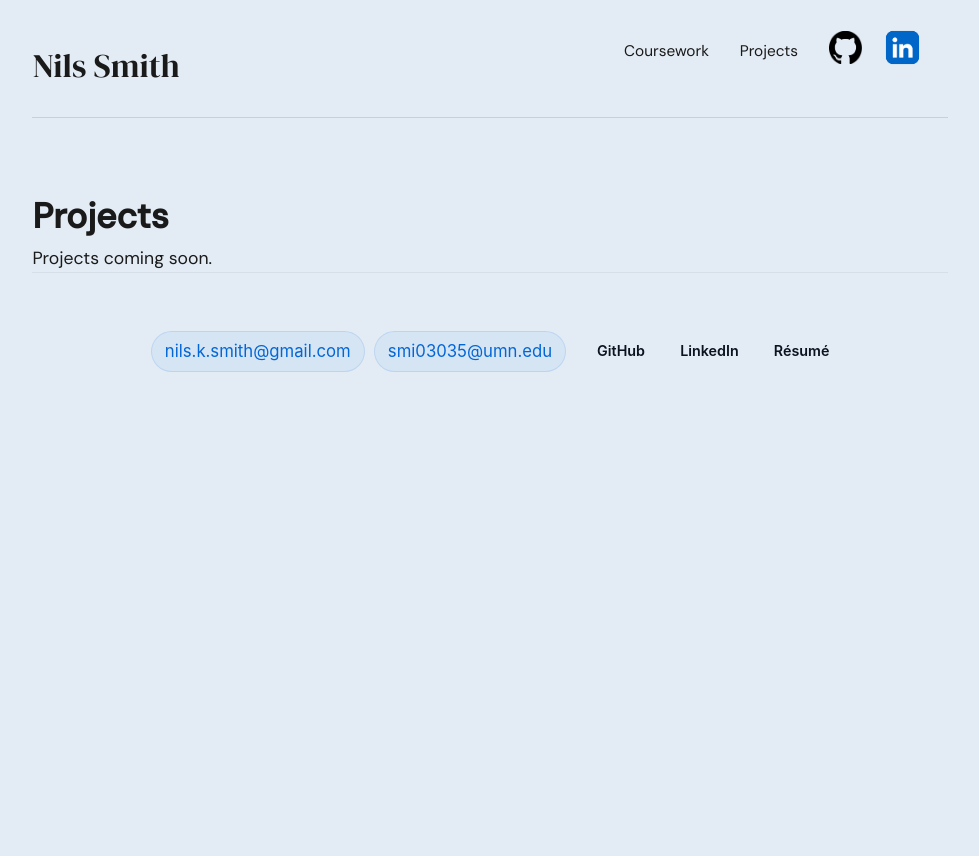
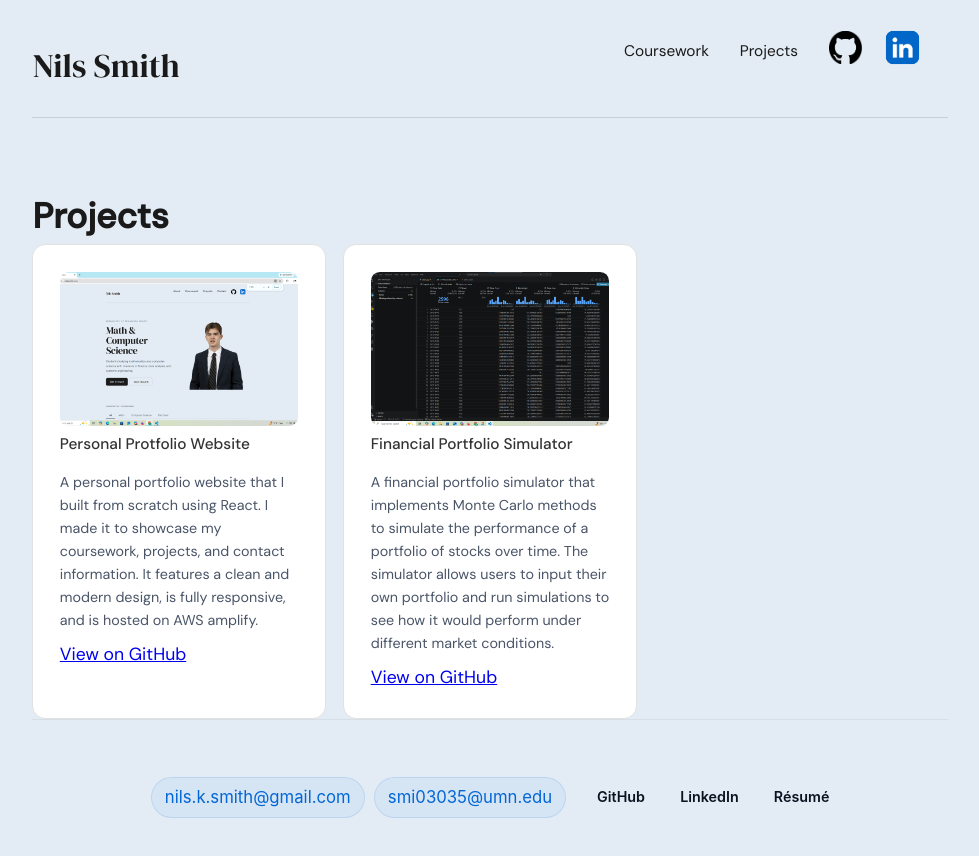
Before and after one commit to NilsSmith1/profilesapp, a React (Vite) app: page /projects in a window 1280 px wide. Shown: the top 856 px of the page, without its empty margins (150-1129 px from the left). Before the commit the page ends 800 px from the top, so only its background shows below. Built offline with nearby package versions, Linux system fonts and the light colour scheme.

Commit message:
Remove unused imports and render projects list to fix lint

```diff
--- a/src/App.jsx
+++ b/src/App.jsx
@@ -1,4 +1,4 @@
-import { useState, useEffect } from 'react'
+import { useEffect } from 'react'
 import metransparent from './assets/metransparent-removebg.png';
 import './App.css'
 import githublogo from './assets/github.png';
@@ -9,25 +9,6 @@ import { Link } from 'react-router-dom'
 import Coursework from './pages/Coursework'
 
 
-import ProjectWebsite from './assets/ProjectWebsite.png';
-import FinancialPortfolioSimulator from './assets/ProjectFinance.png';
-
-
-const projects = [
-  { id: 1,
-    name: "Personal Protfolio Website",
-    description: "A personal portfolio website that I built from scratch using React. I made it to showcase my coursework, projects, and contact information. It features a clean and modern design, is fully responsive, and is hosted on AWS amplify.",
-    technologies: ["React", "CSS", "AWS Amplify"],
-    gitlink: "https://github.com/NilsSmith1/profilesapp.git",
-    image: ProjectWebsite},
-
-  { id: 2,
-    name: "Financial Portfolio Simulator",
-    description: "A financial portfolio simulator that implements Monte Carlo methods to simulate the performance of a portfolio of stocks over time. The simulator allows users to input their own portfolio and run simulations to see how it would perform under different market conditions.",
-    technologies: ["Python", "SQL", "Pandas", "NumPy", "Jupyter Notebook"],
-    gitlink: "https://github.com/NilsSmith1/financial-portfolio-simulator.git",
-    image: FinancialPortfolioSimulator},
-]
 
 const Navbar = () => (
   <nav className="navbar">
--- a/src/pages/Projects.jsx
+++ b/src/pages/Projects.jsx
@@ -18,13 +18,21 @@ const projects = [
 ]
 
 
-function Projects() {
+  function Projects() {
     return (
-        <div>
-            <h1>Projects</h1>
-            <p>Projects coming soon.</p>
-
+      <div>
+        <h1>Projects</h1>
+        <div style={{display: 'grid', gridTemplateColumns: 'repeat(auto-fill, minmax(240px, 1fr))', gap: '1rem'}}>
+          {projects.map(p => (
+          <article key={p.id} className="course-card">
+            <img src={p.image} alt={p.name} style={{width: '100%', height: '140px', objectFit: 'cover', borderRadius: '8px'}} />
+            <h3>{p.name}</h3>
+            <p style={{color: 'var(--color-text-secondary)'}}>{p.description}</p>
+            <a href={p.gitlink} target="_blank" rel="noreferrer">View on GitHub</a>
+          </article>
+          ))}
         </div>
+      </div>
     )
-}
+  }
 export default Projects
```
